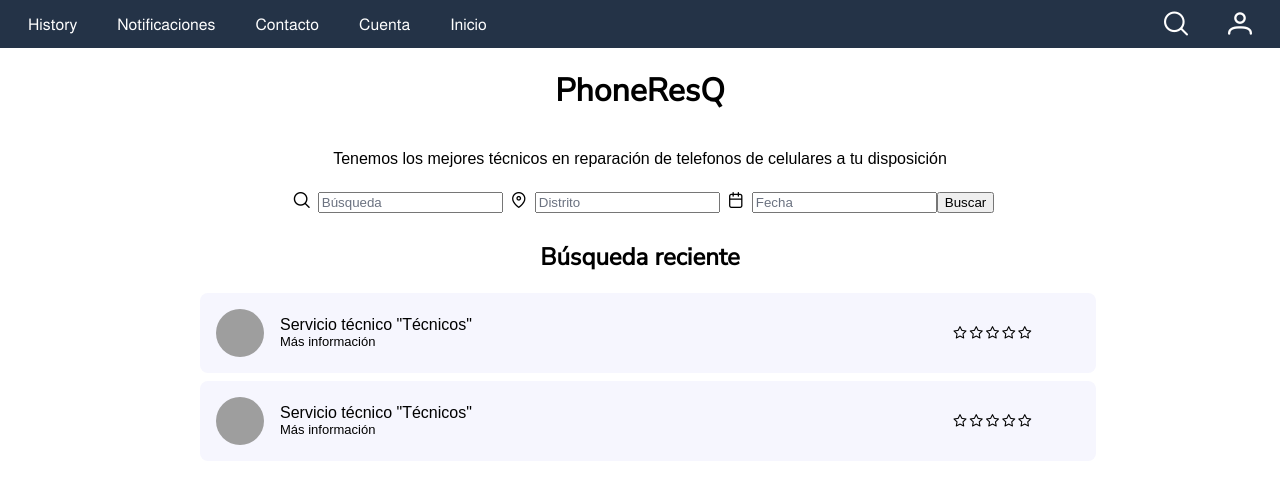
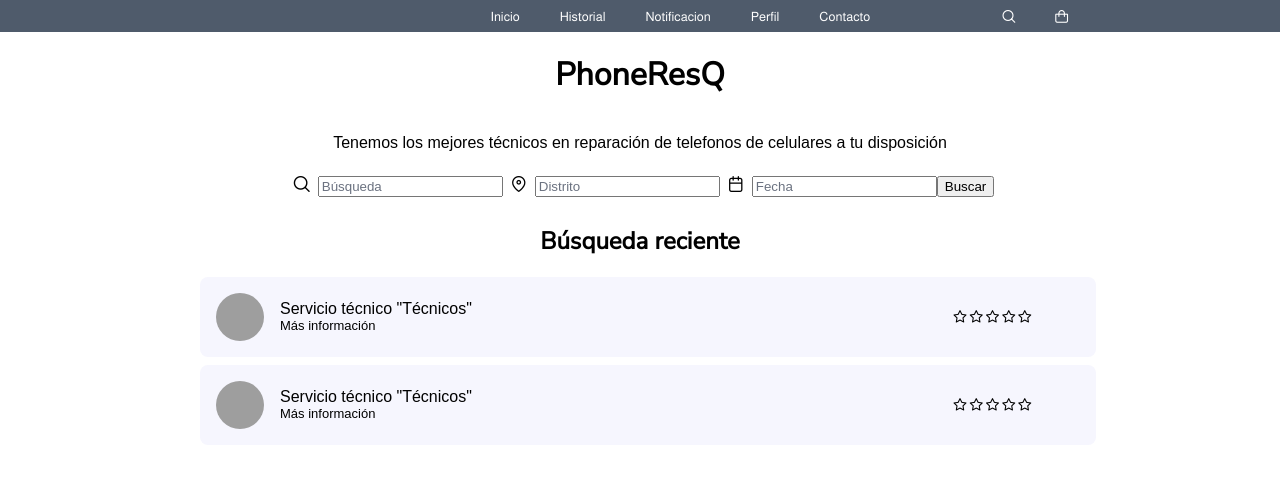
Before and after one commit to DevInvent-Grupo-1-App-Web/PhoneResQ-FrontEnd, a Vue app: page / in a window 1280 px wide. Shown: the top 484 px of the page. Built offline with nearby package versions, Linux system fonts and the light colour scheme; grey boxes are pictures that could not be loaded.

Commit message:
code: finished navbar with router links

```diff
--- a/src/components/NavbarMain.vue
+++ b/src/components/NavbarMain.vue
@@ -8,17 +8,17 @@ import "primeicons/primeicons.css";
   <Menubar id="menubar">
     <template #start>
       <div class="navbar-link-container">
-        <RouterLink class="navbar-link" :to="'/history'">History</RouterLink>
-        <RouterLink class="navbar-link" :to="'/notifications'">Notificaciones</RouterLink>
+        <RouterLink class="navbar-link" :to="'/'">Inicio</RouterLink>
+        <RouterLink class="navbar-link" :to="'/history'">Historial</RouterLink>
+        <RouterLink class="navbar-link" :to="'/notifications'">Notificacion</RouterLink>
+        <RouterLink class="navbar-link" :to="'/account'">Perfil</RouterLink>
         <RouterLink class="navbar-link" :to="'/contact'">Contacto</RouterLink>
-        <RouterLink class="navbar-link" :to="'/account'">Cuenta</RouterLink>
-        <RouterLink class="navbar-link" :to="'/'">Inicio</RouterLink>
       </div>
     </template>
 
     <template #end>
       <i class="pi pi-search" />
-      <i class="pi pi-user" />
+      <i class="pi pi-shopping-bag" />
     </template>
   </Menubar>
 </template>
@@ -39,10 +39,12 @@ export default {
 
 #menubar {
   background-color: #243347;
+  opacity: 0.8;
   font-family: "Almarai", sans-serif;
   border-radius: 0;
   border: none;
   display: flex;
+  padding: 0 15% 0 36.75%; /* TO-DO */
 }
 
 .navbar-link-container {
@@ -54,14 +56,14 @@ export default {
 }
 
 .navbar-link {
-  font-size: 1rem;
+  font-size: 0.8rem;
   padding: 0 20px 0 20px;
   color: #ffffff;
   text-decoration: none;
 }
 
 .pi {
-  font-size: 1.5rem;
+  font-size: 0.8rem;
   padding: 0 20px 0 20px;
   color: #ffffff;
 }
```
